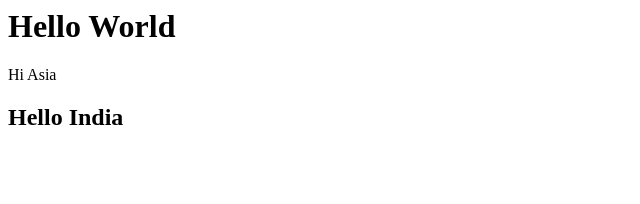
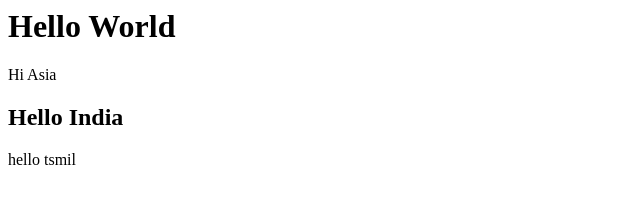
Before and after one commit to Shrihan05/SampleAdpDemo, a plain HTML site: page index.html in a window 1280 px wide. Shown: the full height of the page, 0-640 px from the left. Drawn offline with Linux system fonts and the light colour scheme.

Commit message:
updated in sample branch

```diff
--- a/index.html
+++ b/index.html
@@ -1,3 +1,4 @@
 <h1>Hello World</h1>
 <p>Hi Asia</p>
 <h2>Hello India</h2>
+<p>hello tsmil</p>
```
